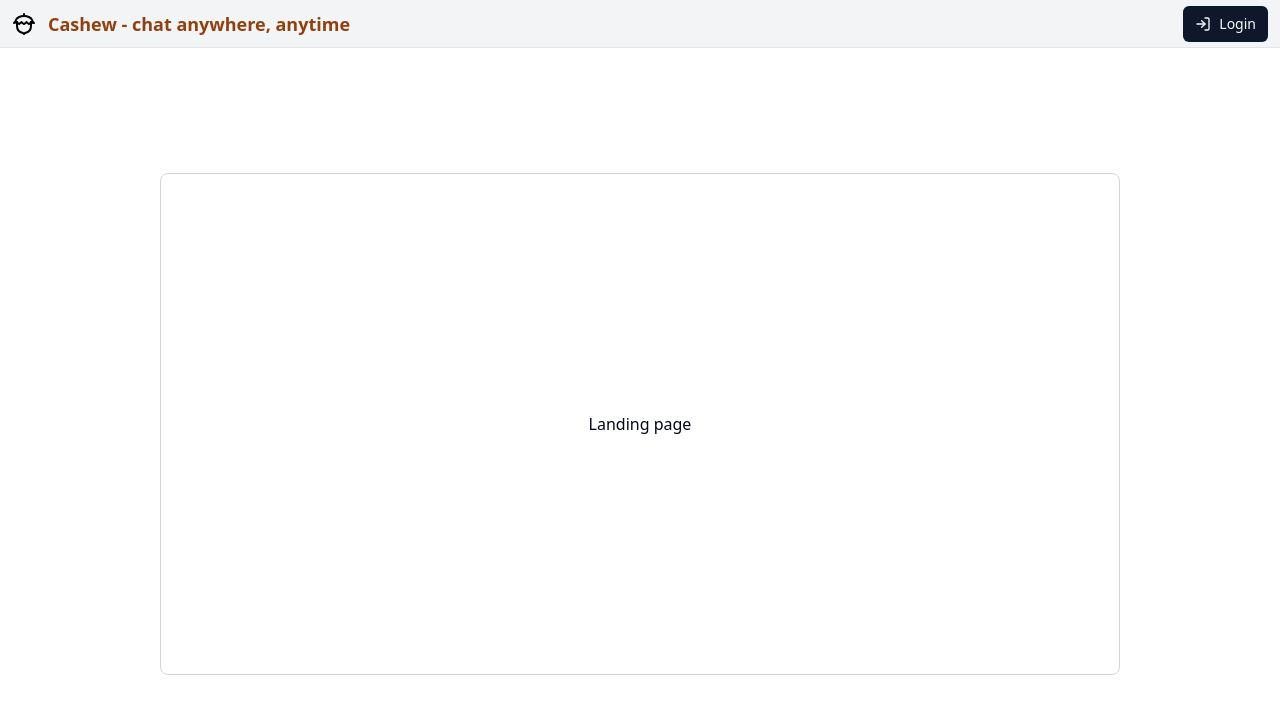
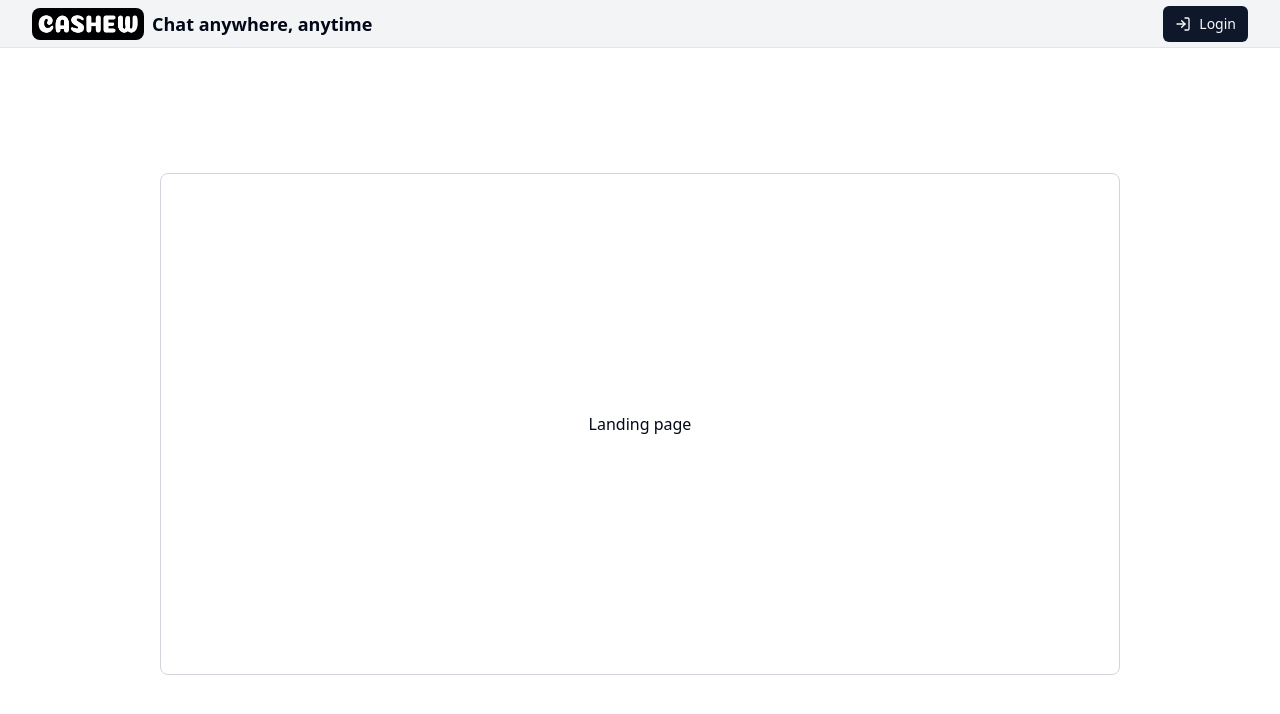
Before and after one commit to iamgodot/cashew, a React (Vite) app: page / in a window 1280 px wide. Shown: the top 714 px of the page. Built offline with nearby package versions, Linux system fonts and the light colour scheme; no server answers.

Commit message:
Use dropdown menu on navbar

```diff
--- a/src/components/Navbar.jsx
+++ b/src/components/Navbar.jsx
@@ -3,41 +3,71 @@ import { Link } from "react-router-dom"
 import { Button } from "@/components/ui/button"
 import { useAuth0 } from "@auth0/auth0-react"
 import { useAuthContext } from "@/contexts/AuthContext"
+import {
+    DropdownMenu,
+    DropdownMenuContent,
+    DropdownMenuGroup,
+    DropdownMenuItem,
+    DropdownMenuLabel,
+    DropdownMenuSeparator,
+    DropdownMenuTrigger,
+} from "./ui/dropdown-menu"
 
 const Navbar = () => {
     const { loginWithRedirect, logout } = useAuth0()
     const { authUser } = useAuthContext()
     return (
         <nav className="h-12 inset-x-0 z-30 w-full bg-gray-100 backdrop-blur-lg transition-all">
-            <div className="flex items-center justify-between h-12 px-3 border-b border-zinc-200">
+            <div className="flex items-center justify-between h-12 px-8 border-b border-zinc-200">
                 <Link
                     to=""
-                    className="flex items-center font-semibold text-lg text-cashew"
+                    className="flex items-center gap-2 font-semibold text-lg"
                 >
-                    <Nut color="black" className="mr-3" />
-                    <span>Cashew - chat anywhere, anytime</span>
+                    <img
+                        src="/logo.png"
+                        alt="logo"
+                        className="w-28 h-8 rounded-lg cursor-pointer"
+                    />
+                    <span>Chat anywhere, anytime</span>
                 </Link>
                 {authUser ? (
-                    <Button
-                        variant="default"
-                        size="sm"
-                        onClick={() =>
+                    <DropdownMenu>
+                        <DropdownMenuTrigger asChild>
+                            <img
+                                src={authUser.profilePic}
+                                alt="User"
+                                className="w-8 h-8 rounded-full cursor-pointer"
+                            />
+                        </DropdownMenuTrigger>
+                        <DropdownMenuContent>
+                            <DropdownMenuLabel>My Account</DropdownMenuLabel>
+                            <DropdownMenuSeparator />
+                            <DropdownMenuGroup>
+                                <DropdownMenuItem
+                                    onSelect={() =>
                                         logout({
                                             logoutParams: {
-                                    returnTo: window.location.origin,
+                                                returnTo:
+                                                    window.location.origin,
                                             },
                                         })
                                     }
                                 >
-                        <LogOut className="mr-2 h-4 w-4" /> Logout
-                    </Button>
+                                    <LogOut className="mr-2 h-4 w-4" />{" "}
+                                    <span>Log out</span>
+                                </DropdownMenuItem>
+                            </DropdownMenuGroup>
+                        </DropdownMenuContent>
+                    </DropdownMenu>
                 ) : (
+                    <div>
                         <Button
                             size="sm"
                             onClick={async () => await loginWithRedirect()}
                         >
                             <LogIn className="mr-2 h-4 w-4" /> Login
                         </Button>
+                    </div>
                 )}
             </div>
         </nav>
```
Lines whose indentation alone changed are shown as unchanged.
